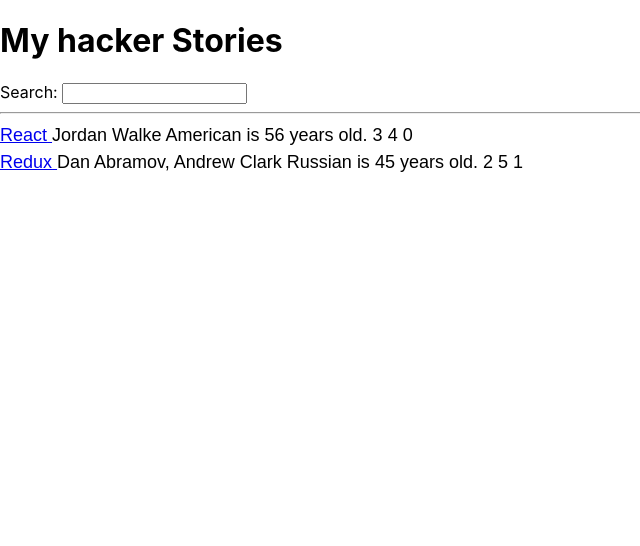
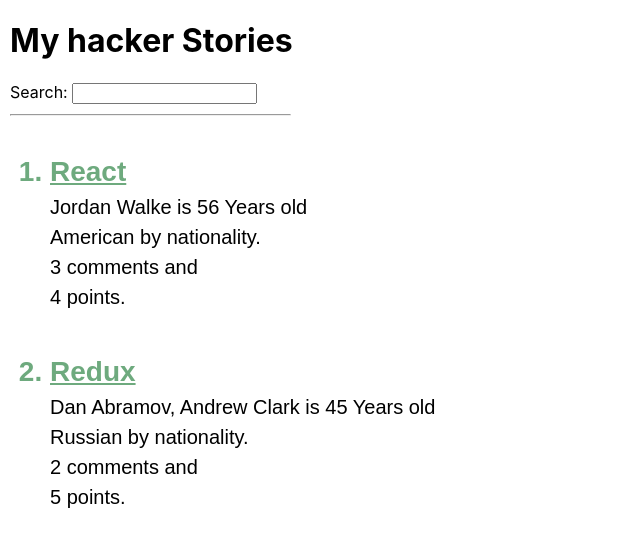
Before and after one commit to AdolpheNkoranyiTresor/s-rji-hacker-stories, a React (Create React App) app: page / in a window 1280 px wide. Shown: the top 546 px of the page, without its empty margins (0-640 px from the left). Built offline with nearby package versions, Linux system fonts and the light colour scheme.

Commit message:
Styling the list items

```diff
--- a/src/App.css
+++ b/src/App.css
@@ -1,42 +1,26 @@
-.App {
-  text-align: center;
+/* Styling the list items */
+
+.container{
+  padding-left: 10px;
+}
+.container ol li,
+.container ol li span a{
+  padding: 20px 0px;
+  font: 700 28px/0px Arial;
+  color: #6eaa7e
 }
 
-.App-logo {
-  height: 40vmin;
-  pointer-events: none;
+.container ol li span{
+  display: flex;
+  line-height: 1.5;
+  font: 500 20px/30px Arial;
+  color: #000;
 }
 
-@media (prefers-reduced-motion: no-preference) {
-  .App-logo {
-    animation: App-logo-spin infinite 20s linear;
-  }
+hr{
+  width: 22%;
+  margin-top: 10px;
+  margin-right: inherit;
+  margin-bottom: inherit;
+  margin-left: inherit;
 }
-
-.App-header {
-  background-color: #282c34;
-  min-height: 100vh;
-  display: flex;
-  flex-direction: column;
-  align-items: center;
-  justify-content: center;
-  font-size: calc(10px + 2vmin);
-  color: white;
-}
-
-.App-link {
-  color: #61dafb;
-}
-
-@keyframes App-logo-spin {
-  from {
-    transform: rotate(0deg);
-  }
-  to {
-    transform: rotate(360deg);
-  }
-}
-
-.container{
-  font: 500 18px/27px Arial;
-}
--- a/src/App.js
+++ b/src/App.js
@@ -25,29 +25,28 @@
 ];
 function App() {
   return (
-    <div>
+    <div className="container">
       <h1>My hacker Stories</h1>
 
       <label htmlFor="serch">Search: </label>
       <input type="text" id="search" />
 
       <hr />
-
+      <ol>
       {list.map(function (item) {
         return (
-          <div key={item.objectID} className="container">
+          <li key={item.objectID}>
             <span>
-              <a href={item.url}>{item.title} </a>
-            </span>
-            <span>{item.author} </span>
-            <span> {item.nationality} </span>
-            <span>is {item.age} years old.</span>
-            <span> {item.num_comments} </span>
-            <span> {item.points} </span>
-            <span> {item.objectID} </span>
-          </div>
+                <a href={item.url}> {item.title} </a>
+              </span>
+              <span> {item.author} is {item.age} Years old</span>
+              <span> {item.nationality} by nationality.</span>
+              <span> {item.num_comments} comments and</span>
+              <span> {item.points} points.</span>
+          </li>
         );
       })}
+      </ol>
     </div>
   );
 }
```
